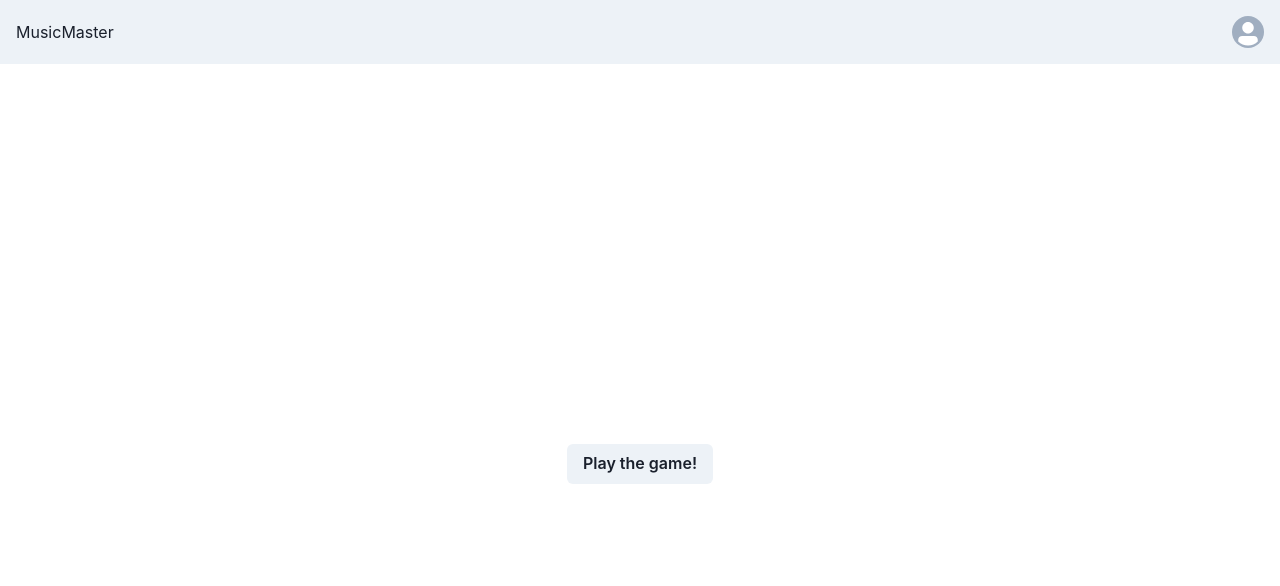
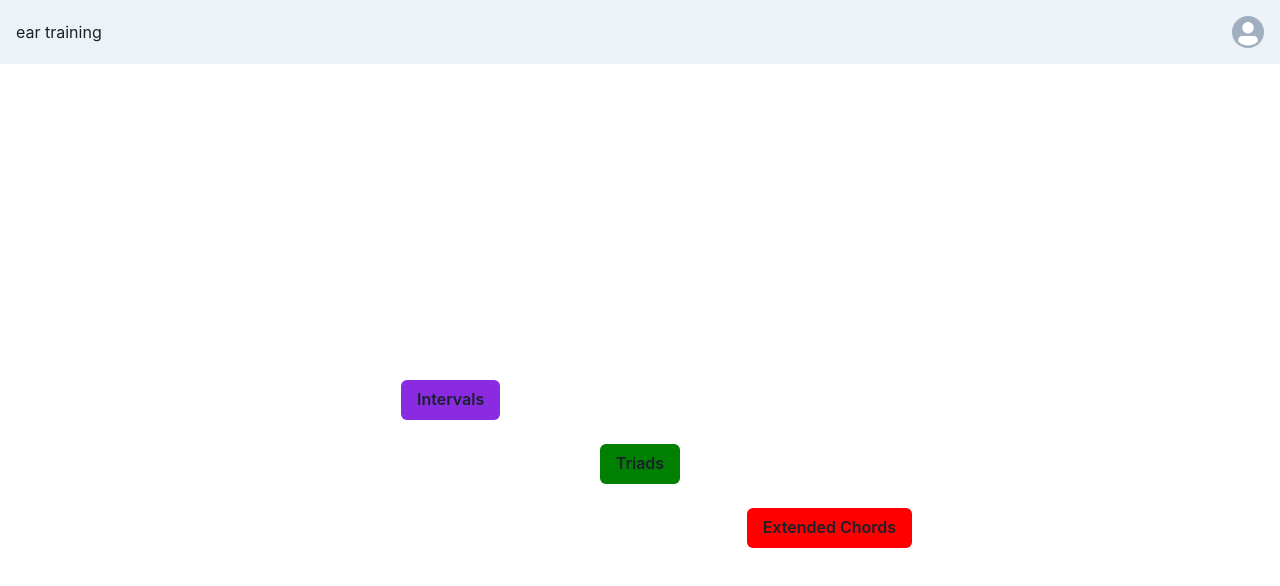
Before and after one commit to Galaktikkon/kaes, a Next.js app in the folder frontend/: page / in a window 1280 px wide. Shown: the top 586 px of the page. Built offline with nearby package versions, Linux system fonts and the light colour scheme; no server answers.

Commit message:
game interface done

```diff
--- a/frontend/app/layout.tsx
+++ b/frontend/app/layout.tsx
@@ -2,7 +2,7 @@ import { getServerSession } from "next-auth";
 import { Providers } from "./providers";
 
 export const metadata = {
-  title: "KaEs",
+  title: "perfect ear",
   description: "",
 };
 
--- a/frontend/app/page.tsx
+++ b/frontend/app/page.tsx
@@ -1,9 +1,24 @@
-import { Button, ChakraProvider, Container, Flex } from "@chakra-ui/react";
-import SignInForm from "../src/components/SignInForm";
-import SignUpForm from "@/src/components/SignUpForm";
+"use client";
+
+import {
+  Box,
+  Button,
+  CloseButton,
+  Container,
+  Grid,
+  GridItem,
+} from "@chakra-ui/react";
 import Header from "@/src/components/Header";
+import { useState } from "react";
+import IntervalsButtons from "@/src/components/IntervalsButtons";
+import TriadsButtons from "@/src/components/TriadsButtons";
+import SevenChordsButtons from "@/src/components/SevenChordsButtons";
 
 export default function Home() {
+  const [isMenu, setIsMenu] = useState(true);
+  const [isIntervals, setIsIntervals] = useState(false);
+  const [isTriads, setIsTriads] = useState(false);
+  const [isSevenChords, setIsSevenChords] = useState(false);
   return (
     <>
       <Header />
@@ -13,7 +28,83 @@ export default function Home() {
         centerContent
         justifyContent={"center"}
       >
-        <Button>Play the game!</Button>
+        {isIntervals && <IntervalsButtons />}
+        {isTriads && <TriadsButtons />}
+        {isSevenChords && <SevenChordsButtons />}
+        <Grid templateColumns="repeat(3, 1fr)" gap={6}>
+          {isMenu && (
+            <>
+              <GridItem
+                gridColumn={1}
+                gridRow={1}
+                placeItems={"center"}
+                alignSelf={"center"}
+                justifySelf={"center"}
+              >
+                <Button
+                  bgColor={"blueviolet"}
+                  onClick={() => {
+                    setIsIntervals(true);
+                    setIsMenu(false);
+                  }}
+                >
+                  Intervals
+                </Button>
+              </GridItem>
+
+              <GridItem
+                gridColumn={2}
+                gridRow={2}
+                placeItems={"center"}
+                alignSelf="center"
+                justifySelf="center"
+              >
+                <Button
+                  bgColor={"green"}
+                  onClick={() => {
+                    setIsTriads(true);
+                    setIsMenu(false);
+                  }}
+                >
+                  Triads
+                </Button>
+              </GridItem>
+
+              <GridItem
+                gridColumn={3}
+                gridRow={3}
+                placeItems={"center"}
+                alignSelf="center"
+                justifySelf="center"
+              >
+                <Button
+                  bgColor={"red"}
+                  wordBreak={"break-word"}
+                  onClick={() => {
+                    setIsSevenChords(true);
+                    setIsMenu(false);
+                  }}
+                >
+                  Extended Chords
+                </Button>
+              </GridItem>
+            </>
+          )}
+        </Grid>
+        {(isIntervals || isTriads || isSevenChords) && (
+          <Box position={"absolute"} bottom={"5%"}>
+            <CloseButton
+              size={"lg"}
+              colorScheme="telegram"
+              onClick={() => {
+                setIsMenu(true);
+                setIsIntervals(false);
+                setIsTriads(false);
+                setIsSevenChords(false);
+              }}
+            ></CloseButton>
+          </Box>
+        )}
       </Container>
     </>
   );
--- a/frontend/src/components/Header.tsx
+++ b/frontend/src/components/Header.tsx
@@ -4,17 +4,14 @@ import {
   Box,
   Flex,
   Avatar,
-  Text,
   Button,
   Menu,
   MenuButton,
   MenuList,
-  MenuItem,
   MenuDivider,
   useDisclosure,
   useColorModeValue,
   Stack,
-  useColorMode,
   Center,
   VStack,
 } from "@chakra-ui/react";
@@ -54,7 +51,7 @@ export default function Header() {
     <>
       <Box bg={useColorModeValue("gray.100", "gray.900")} px={4}>
         <Flex h={16} alignItems={"center"} justifyContent={"space-between"}>
-          <Box>MusicMaster</Box>
+          <Box>ear training</Box>
 
           <Flex alignItems={"center"}>
             <Stack direction={"row"} spacing={7}>
--- /dev/null
+++ b/frontend/src/components/IntervalsButtons.tsx
@@ -0,0 +1,32 @@
+import { Button, Flex } from "@chakra-ui/react";
+
+const IntervalsButtons = () => {
+  // List of musical intervals
+  const intervals = [
+    "Unison",
+    "Minor Second",
+    "Major Second",
+    "Minor Third",
+    "Major Third",
+    "Perfect Fourth",
+    "Tritone",
+    "Perfect Fifth",
+    "Minor Sixth",
+    "Major Sixth",
+    "Minor Seventh",
+    "Major Seventh",
+    "Octave",
+  ];
+
+  return (
+    <Flex direction="column" alignItems="center">
+      {intervals.map((interval, index) => (
+        <Button key={index} variant="outline" colorScheme="teal" my={2}>
+          {interval}
+        </Button>
+      ))}
+    </Flex>
+  );
+};
+
+export default IntervalsButtons;
--- /dev/null
+++ b/frontend/src/components/SevenChordsButtons.tsx
@@ -0,0 +1,65 @@
+import { Button, Grid, GridItem, Stack } from "@chakra-ui/react";
+import React from "react";
+
+const SevenChordsButtons: React.FC = () => {
+  // List of seven chord types
+  const sevenChordTypes: string[] = [
+    "Dominant Seventh",
+    "Minor Dominant Seventh",
+    "Half Diminished Seventh",
+    "Diminished Seventh",
+    "Major Seventh",
+    "Minor Major Seventh",
+  ];
+
+  // List of inversions
+  const inversions: string[] = [
+    "Root Position",
+    "First Inversion",
+    "Second Inversion",
+    "Third Inversion",
+  ];
+
+  return (
+    <Grid templateColumns="1fr 1fr" gap={4}>
+      <GridItem colSpan={1}>
+        <Stack spacing={2}>
+          {sevenChordTypes
+            .slice(0, Math.ceil(sevenChordTypes.length / 2))
+            .map((chordType: string, index: number) => (
+              <Stack key={index} spacing={2}>
+                <Button variant="outline" colorScheme="purple">
+                  {chordType}
+                </Button>
+                {inversions.map((inversion: string, idx: number) => (
+                  <Button key={idx} variant="outline" colorScheme="purple">
+                    {chordType} - {inversion}
+                  </Button>
+                ))}
+              </Stack>
+            ))}
+        </Stack>
+      </GridItem>
+      <GridItem colSpan={1}>
+        <Stack spacing={2}>
+          {sevenChordTypes
+            .slice(Math.ceil(sevenChordTypes.length / 2))
+            .map((chordType: string, index: number) => (
+              <Stack key={index} spacing={2}>
+                <Button variant="outline" colorScheme="purple">
+                  {chordType}
+                </Button>
+                {inversions.map((inversion: string, idx: number) => (
+                  <Button key={idx} variant="outline" colorScheme="purple">
+                    {chordType} - {inversion}
+                  </Button>
+                ))}
+              </Stack>
+            ))}
+        </Stack>
+      </GridItem>
+    </Grid>
+  );
+};
+
+export default SevenChordsButtons;
--- /dev/null
+++ b/frontend/src/components/TriadsButtons.tsx
@@ -0,0 +1,36 @@
+import { Button, Stack } from "@chakra-ui/react";
+import { useState } from "react";
+
+const TriadsButtons: React.FC = () => {
+  // List of triad types
+  const triadTypes: string[] = ["Major", "Minor", "Augmented", "Diminished"];
+
+  // List of inversions
+  const inversions: string[] = [
+    "Root Position",
+    "First Inversion",
+    "Second Inversion",
+  ];
+
+  return (
+    <Stack spacing={2}>
+      {triadTypes.map((triadType: string, index: number) => (
+        <Stack key={index} spacing={2}>
+          {triadType === "Augmented" ? (
+            <Button variant="outline" colorScheme="gray">
+              {triadType}
+            </Button>
+          ) : (
+            inversions.map((inversion: string, idx: number) => (
+              <Button key={idx} variant={"outline"} colorScheme={"gray"}>
+                {triadType} - {inversion}
+              </Button>
+            ))
+          )}
+        </Stack>
+      ))}
+    </Stack>
+  );
+};
+
+export default TriadsButtons;
```
Also changed, not shown: 1 other file (tests, documents, lock files or other folders).
